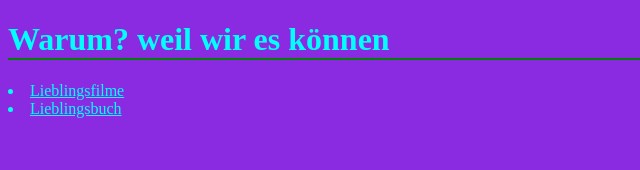
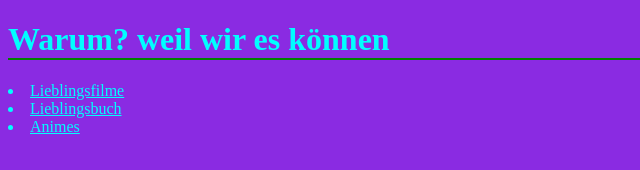
Before and after one commit to MadBellatrix/-bung_Github_Zusammenarbeiten, a plain HTML site: page index.html in a window 1280 px wide. Shown: the full height of the page, 0-640 px from the left. Drawn offline with Linux system fonts and the light colour scheme.

Commit message:
weiter_li

```diff
--- a/index.html
+++ b/index.html
@@ -15,6 +15,7 @@
         <li>
             Lieblingsbuch
         </li>
+        <li>Animes</li>
     </u>
 </body>
 </html>
```
